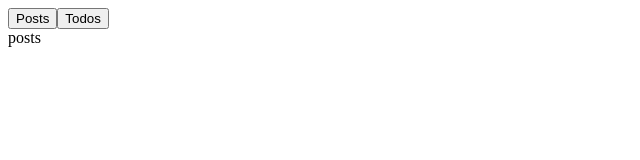
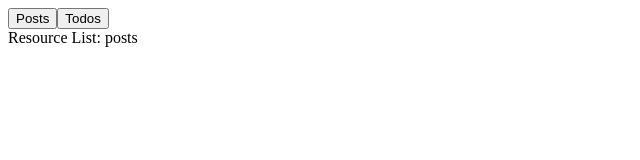
Before and after one commit to qSam/ReactHooks, a React (Create React App) app: page / in a window 1280 px wide. Shown: the top 160 px of the page, without its empty margins (0-640 px from the left). Built offline with nearby package versions, Linux system fonts and the light colour scheme.

Commit message:
Add resource list comp

```diff
--- a/src/components/App.js
+++ b/src/components/App.js
@@ -1,4 +1,5 @@
 import React, { useState } from 'react';
+import ResourceList from './ResourceList';
 
  const App = () => {
         const [resource, setResource] = useState('posts');
@@ -12,7 +13,7 @@
                     Todos
                 </button>
             </div>
-            {resource}
+            <ResourceList resource={resource} />
         </div>
         );
 
--- /dev/null
+++ b/src/components/ResourceList.js
@@ -0,0 +1,13 @@
+import React from 'react';
+
+class ResourceList extends React.Component {
+    render() {
+        return (
+        <div>
+            Resource List: {this.props.resource}
+        </div>
+        );
+    }
+}
+
+export default ResourceList;
```
